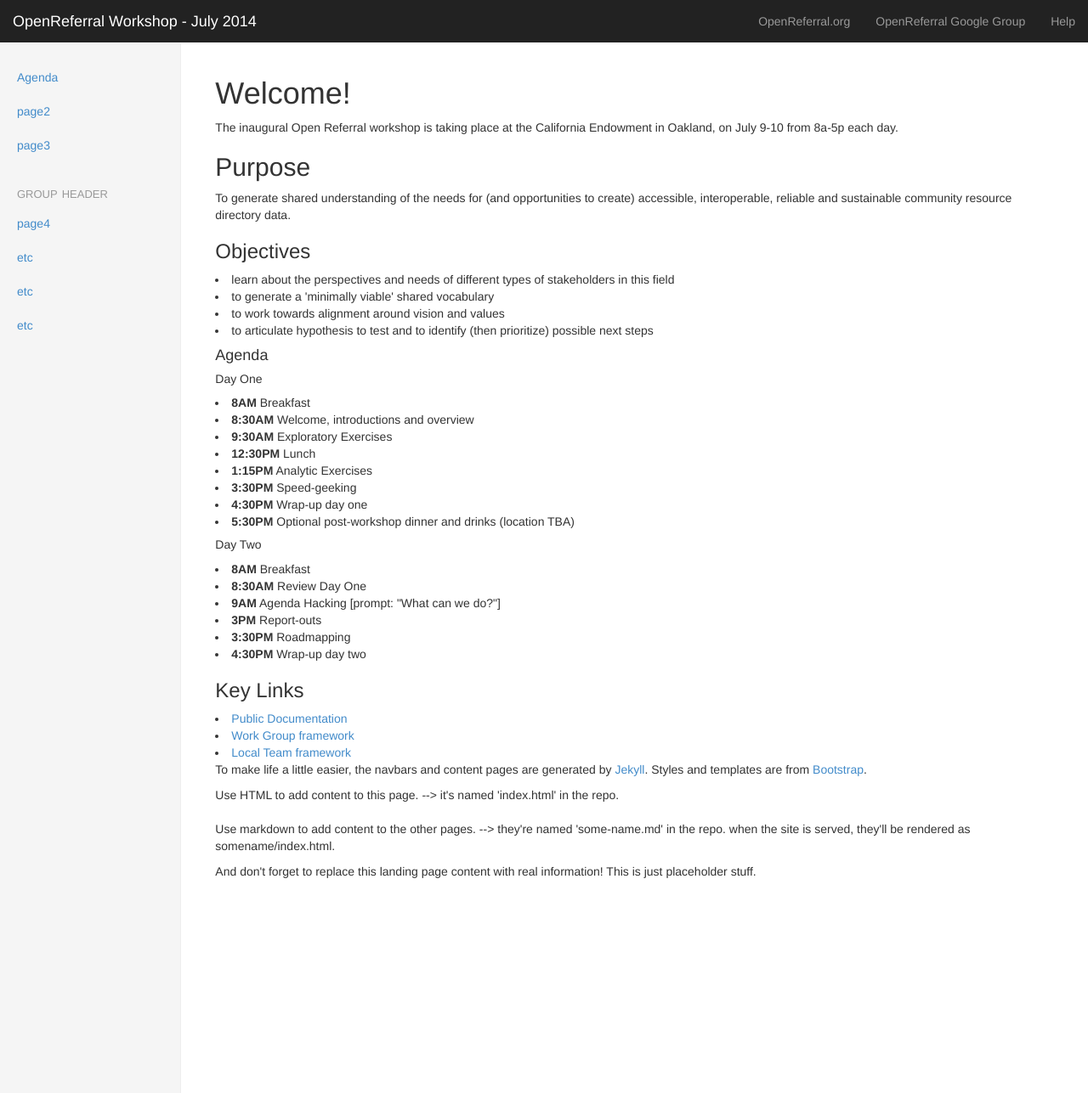
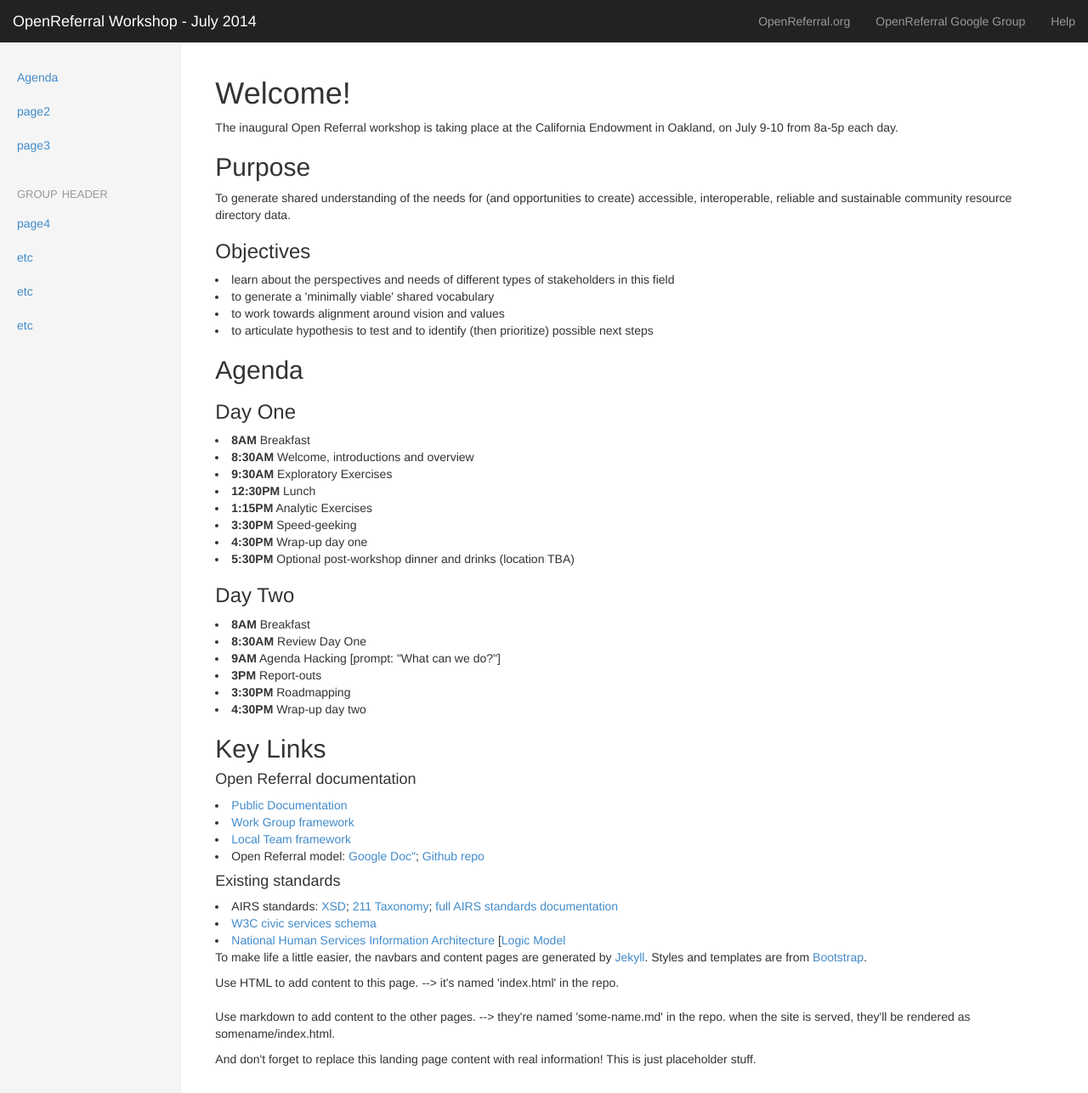
Before and after one commit to openreferral/workshop, a Jekyll site: the page built from index.html, in a window 1280 px wide and 1287 px high. Shown: the whole window at 85% size. Built offline with Jekyll 4.4.1, drawn with Linux system fonts in a browser that asks for light colours; nearby versions of some CDN libraries.

```diff
--- a/index.html
+++ b/index.html
@@ -11,8 +11,8 @@ To generate shared understanding of the needs for (and opportunities to create)
 <h3>Objectives</h3>
 <li>learn about the perspectives and needs of different types of stakeholders in this field</li> <li>to generate a 'minimally viable' shared vocabulary</li> <li>to work towards alignment around vision and values</li> <li>to articulate hypothesis to test and to identify (then prioritize) possible next steps</li>
 
-<h4>Agenda</h4>
-<h5>Day One</h5>
+<h2>Agenda</h2>
+<h3>Day One</h3>
 <li><strong>8AM</strong> Breakfast</li>
 <li><strong>8:30AM</strong> Welcome, introductions and overview</li>
 <li><strong>9:30AM</strong> Exploratory Exercises</li>
@@ -22,7 +22,7 @@ To generate shared understanding of the needs for (and opportunities to create)
 <li><strong>4:30PM</strong> Wrap-up day one</li>
 <li><strong>5:30PM</strong> Optional post-workshop dinner and drinks (location TBA)</li>
 
-<h5>Day Two</h5>
+<h3>Day Two</h3>
 <li><strong>8AM</strong> Breakfast</li>
 <li><strong>8:30AM</strong> Review Day One</li>
 <li><strong>9AM</strong> Agenda Hacking [prompt: "What can we do?"] </li>
@@ -30,10 +30,17 @@ To generate shared understanding of the needs for (and opportunities to create)
 <li><strong>3:30PM</strong> Roadmapping</li>
 <li><strong>4:30PM</strong> Wrap-up day two</li>
 
-<h3>Key Links</h3>
+<h2>Key Links</h2>
+<h4>Open Referral documentation</h4>
 <li><a href="https://docs.google.com/document/d/17cJxF_1P6fafcsFJQERFQifKKc_kPbAKmAXwe2LWDcI/edit#">Public Documentation</a></li>
 <li><a href="https://docs.google.com/document/d/1pB6QxbFSNGKDKmcpJ79ZHCkLL6UR_TsZhBraYUEyOzU/edit#">Work Group framework</a></li>
 <li><a href="https://docs.google.com/document/d/1-E1GljxGw1SFO-TdYCoKr24uvHGnaWGttm-_dDsFN68/edit#">Local Team framework</a></li>
+<li>Open Referral model: <a href="https://docs.google.com/document/d/1RwHkuPeG5cztk-gcofuqsXRxWaTYZeHa8mLjC2doCwk/edit?usp=sharing">Google Doc"</a>; <a href="http://github.com/codeforamerica/openreferral">Github repo</a></li>
+
+<h4>Existing standards</h4>
+<li>AIRS standards: <a href="http://www.airs.org/i4a/pages/index.cfm?pageid=3363">XSD</a>; <a href="www.211taxonomy.org">211 Taxonomy</a>; <a href="http://www.airs.org/files/public/AIRS_Standards_7_Final.pdf">full AIRS standards documentation</a></li>
+<li><a href="http://www.w3.org/wiki/WebSchemas/CivicServices">W3C civic services schema</a></li>
+<li><a href="http://www.acf.hhs.gov/initiatives-priorities/interoperability">National Human Services Information Architecture</a> [<a href="http://https//raw.github.com/hserv/open-human-services/master/doc/NHSIA_conceptual_data_model.jpeg">Logic Model</a></li>
 
 <p>
 	To make life a little easier, the navbars and content pages are generated by <a href="http://jekyllrb.com">Jekyll</a>. Styles and templates are from <a href ="http://getbootstrap.com">Bootstrap</a>.
```
